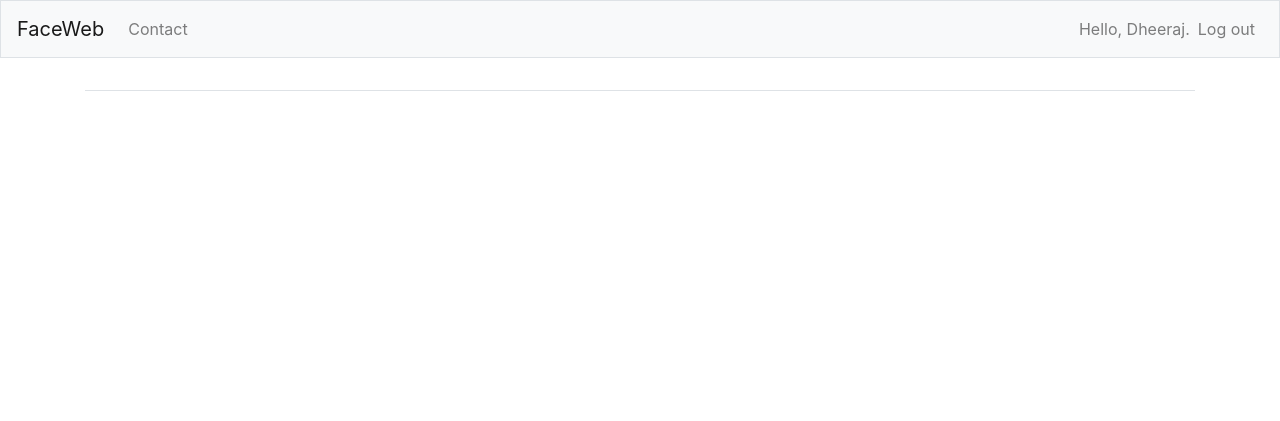
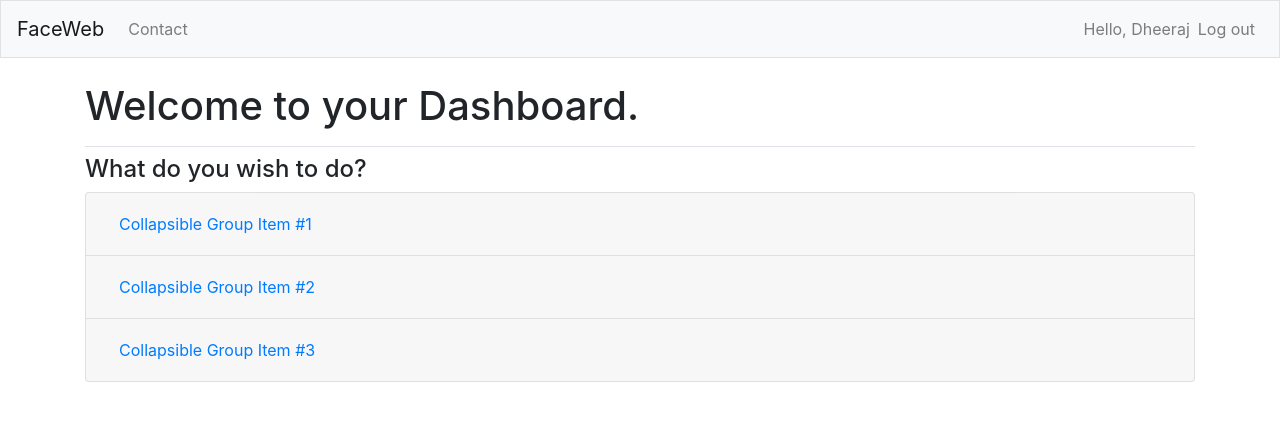
Before and after one commit to Dheeraj2407/Face-web, a Django app: page / in a window 1280 px wide. Shown: the top 421 px of the page. Run offline with Django 3.2, Linux system fonts and the light colour scheme; a user stored in the database is signed in; some libraries are stand-ins or nearby versions.

Commit message:
Added design template for home page

```diff
--- a/faceweb/faceapp/templates/registration/base.html
+++ b/faceweb/faceapp/templates/registration/base.html
@@ -23,7 +23,7 @@
 			<ul class="navbar-nav ml-auto">
 				{% if user.is_authenticated %}
 				<li class="nav-item">
-				<span class="navbar-text">Hello, {{ user.username }}.</span>
+				<span class="navbar-text">Hello, {{ user.username }}</span>
 				</li>
 				<li class="nav-item">
 				<a class="nav-link" href="{% url 'faceapp:logout' %}">Log out</a>
--- a/faceweb/faceapp/templates/registration/index.html
+++ b/faceweb/faceapp/templates/registration/index.html
@@ -1,10 +1,68 @@
 {% extends "registration/base.html" %}
 {% block page_header %}
-    {% if not user.is_authenticated %}
-    <div class="jumbotron">
-        <h1 class="display-3">Use your face for marking your presence.</h1>
-        <p class="lead">Make attendance marking simple by using face recognition. Upload your current photo through device camera and just mark your presence.</p>
-        <a class="btn btn-lg btn-primary" href="{% url 'faceapp:register' %}" role="button">Register &raquo;</a>
-    </div>
+    {% if user.is_authenticated %}
+        <h1>Welcome to your Dashboard.</h1>
+    {% else %}
+        <div class="jumbotron">
+            <h1 class="display-3">Use your face for marking your presence.</h1>
+            <p class="lead">Make attendance marking simple by using face recognition. Upload your current photo through device camera and just mark your presence.</p>
+            <a class="btn btn-lg btn-primary" href="{% url 'faceapp:register' %}" role="button">Register &raquo;</a>
+        </div>
     {% endif %}
 {% endblock page_header %}
+{% block content %}
+
+    {% if user.is_authenticated %}
+
+    <h4>What do you wish to do?</h4>
+
+    <div class="accordion" id="accordionExample">
+    <div class="card">
+        <div class="card-header" id="headingOne">
+        <h5 class="mb-0">
+            <button class="btn btn-link" type="button" data-toggle="collapse" data-target="#collapseOne" aria-expanded="true" aria-controls="collapseOne">
+            Collapsible Group Item #1
+            </button>
+        </h5>
+        </div>
+
+        <div id="collapseOne" class="collapse" aria-labelledby="headingOne" data-parent="#accordionExample">
+        <div class="card-body">
+            Anim pariatur cliche reprehenderit, enim eiusmod high life accusamus terry richardson ad squid. 3 wolf moon officia aute, non cupidatat skateboard dolor brunch. Food truck quinoa nesciunt laborum eiusmod. Brunch 3 wolf moon tempor, sunt aliqua put a bird on it squid single-origin coffee nulla assumenda shoreditch et. Nihil anim keffiyeh helvetica, craft beer labore wes anderson cred nesciunt sapiente ea proident. Ad vegan excepteur butcher vice lomo. Leggings occaecat craft beer farm-to-table, raw denim aesthetic synth nesciunt you probably haven't heard of them accusamus labore sustainable VHS.
+        </div>
+        </div>
+    </div>
+    <div class="card">
+        <div class="card-header" id="headingTwo">
+        <h5 class="mb-0">
+            <button class="btn btn-link collapsed" type="button" data-toggle="collapse" data-target="#collapseTwo" aria-expanded="false" aria-controls="collapseTwo">
+            Collapsible Group Item #2
+            </button>
+        </h5>
+        </div>
+        <div id="collapseTwo" class="collapse" aria-labelledby="headingTwo" data-parent="#accordionExample">
+        <div class="card-body">
+            Anim pariatur cliche reprehenderit, enim eiusmod high life accusamus terry richardson ad squid. 3 wolf moon officia aute, non cupidatat skateboard dolor brunch. Food truck quinoa nesciunt laborum eiusmod. Brunch 3 wolf moon tempor, sunt aliqua put a bird on it squid single-origin coffee nulla assumenda shoreditch et. Nihil anim keffiyeh helvetica, craft beer labore wes anderson cred nesciunt sapiente ea proident. Ad vegan excepteur butcher vice lomo. Leggings occaecat craft beer farm-to-table, raw denim aesthetic synth nesciunt you probably haven't heard of them accusamus labore sustainable VHS.
+        </div>
+        </div>
+    </div>
+    <div class="card">
+        <div class="card-header" id="headingThree">
+        <h5 class="mb-0">
+            <button class="btn btn-link collapsed" type="button" data-toggle="collapse" data-target="#collapseThree" aria-expanded="false" aria-controls="collapseThree">
+            Collapsible Group Item #3
+            </button>
+        </h5>
+        </div>
+        <div id="collapseThree" class="collapse" aria-labelledby="headingThree" data-parent="#accordionExample">
+        <div class="card-body">
+            Anim pariatur cliche reprehenderit, enim eiusmod high life accusamus terry richardson ad squid. 3 wolf moon officia aute, non cupidatat skateboard dolor brunch. Food truck quinoa nesciunt laborum eiusmod. Brunch 3 wolf moon tempor, sunt aliqua put a bird on it squid single-origin coffee nulla assumenda shoreditch et. Nihil anim keffiyeh helvetica, craft beer labore wes anderson cred nesciunt sapiente ea proident. Ad vegan excepteur butcher vice lomo. Leggings occaecat craft beer farm-to-table, raw denim aesthetic synth nesciunt you probably haven't heard of them accusamus labore sustainable VHS.
+        </div>
+        </div>
+    </div>
+    </div>
+
+
+    {% endif %}
+
+{% endblock content %}
--- a/faceweb/faceapp/templates/registration/logged_out.html
+++ b/faceweb/faceapp/templates/registration/logged_out.html
@@ -1,4 +1,6 @@
 {% extends "registration/base.html" %}
 {% block page_header %}
-    <h3>You have been logged out. Thank you for visiting!</h3>
+
+<h3>You have been logged out. Thank you for visiting!</h3>
+
 {% endblock page_header %}
--- a/faceweb/faceapp/templates/registration/register.html
+++ b/faceweb/faceapp/templates/registration/register.html
@@ -8,9 +8,7 @@
     <form method='post' action="{% url 'faceapp:register' %}">
         {% csrf_token %}
         {% bootstrap_form form %}
-        {% buttons %}
             <button name="submit" class="btn btn-primary">Register</button>
-        {% endbuttons %}
         <input type='hidden' name='next' value="{% url 'faceapp:index' %}"/>
     </form>
 
```
Also changed, not shown: faceweb/db.sqlite3.
